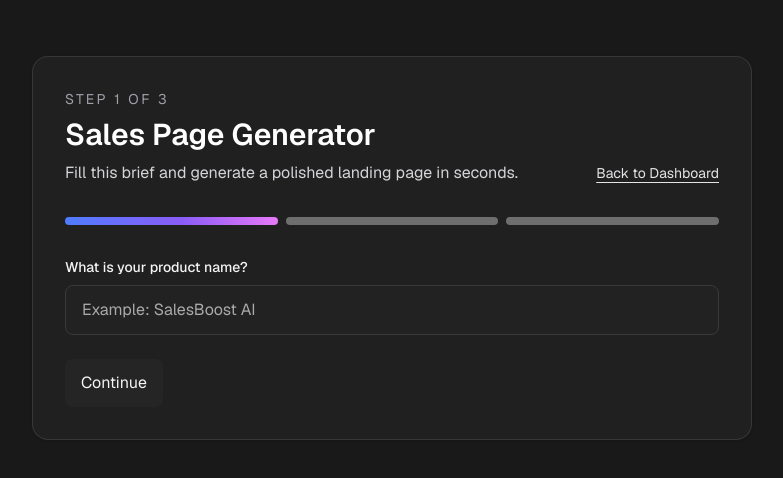
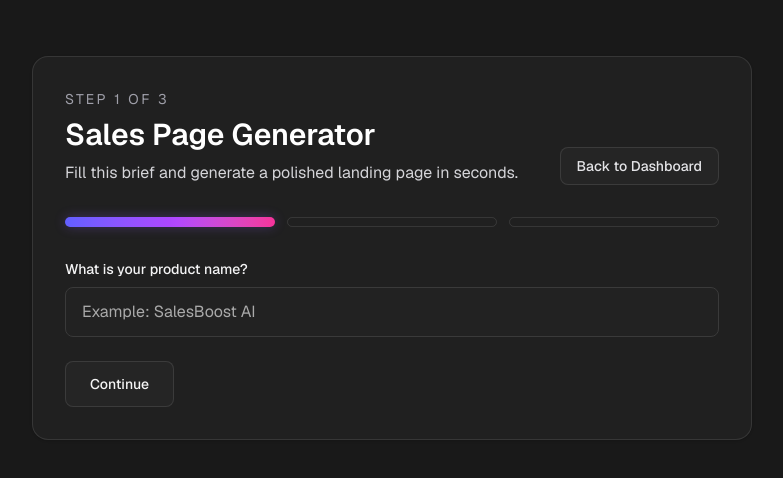
Before and after one commit to andrebagus18/ai-sales-generator, a Next.js app: page /generator in a window 1280 px wide. Shown: the top 478 px of the page, without its empty margins (248-1031 px from the left). Built offline with nearby package versions, Linux system fonts and the light colour scheme; no server answers.

Commit message:
Update UI/UX: Interactive hovers, logout loading animation, and generator page polish

```diff
--- a/app/generator/page.tsx
+++ b/app/generator/page.tsx
@@ -96,18 +96,25 @@ export default function GeneratorPage() {
             <h1 className="mt-2 text-3xl font-semibold text-white">Sales Page Generator</h1>
             <p className="mt-2 text-zinc-300">Fill this brief and generate a polished landing page in seconds.</p>
           </div>
-          <motion.div whileHover={{ x: -3 }}>
-            <Link href="/dashboard" className="text-sm text-zinc-200 underline underline-offset-4">
+          <motion.div whileHover={{ scale: 1.05 }} whileTap={{ scale: 0.95 }}>
+            <Link
+              href="/dashboard"
+              className="inline-flex items-center justify-center rounded-lg bg-[#252525] border border-white/10 px-4 py-2 text-sm font-medium text-zinc-200 transition-all hover:bg-[#333333] cursor-pointer"
+            >
               Back to Dashboard
             </Link>
           </motion.div>
         </div>
 
-        <div className="mb-8 grid grid-cols-3 gap-2">
+        <div className="mb-8 grid grid-cols-3 gap-3">
           {[1, 2, 3].map((value) => (
             <div
               key={value}
-              className={`h-2 rounded-full ${value <= step ? "gemini-progress" : "bg-zinc-200/40"}`}
+              className={`h-2.5 rounded-full transition-all duration-300 ${
+                value <= step
+                  ? "bg-gradient-to-r from-indigo-500 via-purple-500 to-pink-500 shadow-[0_0_12px_rgba(139,92,246,0.3)]"
+                  : "border border-white/10 bg-transparent"
+              }`}
               aria-hidden="true"
             />
           ))}
@@ -212,17 +219,29 @@ export default function GeneratorPage() {
 
           <div className="flex items-center gap-3">
             {step > 1 ? (
-              <button type="button" onClick={goBack} className="rounded-lg border border-white/10 px-4 py-3">
+              <button
+                type="button"
+                onClick={goBack}
+                className="rounded-lg border border-white/10 bg-[#252525] px-4 py-3 text-sm text-zinc-100 transition-all duration-200 hover:scale-105 active:scale-95 cursor-pointer hover:bg-[#333]"
+              >
                 Back
               </button>
             ) : null}
 
             {step < 3 ? (
-              <button className="rounded-lg px-4 py-3" type="button" onClick={goNext}>
+              <button
+                className="rounded-lg bg-[#252525] border border-white/10 px-6 py-3 text-sm font-medium text-white transition-all duration-200 hover:scale-105 active:scale-95 cursor-pointer hover:bg-[#333]"
+                type="button"
+                onClick={goNext}
+              >
                 Continue
               </button>
             ) : (
-              <button className="rounded-lg px-4 py-3" type="submit" disabled={isSubmitting}>
+              <button
+                className="rounded-lg bg-[#252525] border border-white/10 px-6 py-3 text-sm font-medium text-white transition-all duration-200 hover:scale-105 active:scale-95 cursor-pointer hover:bg-[#333] disabled:opacity-50"
+                type="submit"
+                disabled={isSubmitting}
+              >
                 {isSubmitting ? "Generating..." : "Generate Landing Page"}
               </button>
             )}
--- a/app/page.tsx
+++ b/app/page.tsx
@@ -35,13 +35,13 @@ async function HomeView({
           Generate conversion-focused sales pages from a brief, publish instantly, and share SEO-friendly links in minutes.
         </p>
         <div className="mt-8 flex w-full max-w-md flex-col items-center gap-3">
-          <Link href={getStartedHref} className="w-64 rounded-full border border-white/60 px-6 py-3 text-center text-base text-white">
+          <Link href={getStartedHref} className="w-64 rounded-full border border-white/60 px-6 py-3 text-center text-base text-white transition-all duration-200 hover:scale-105 active:scale-95 cursor-pointer">
             Get Started
           </Link>
-          <Link href="/login" className="w-64 rounded-full border border-white/60 px-6 py-3 text-center text-base text-white">
+          <Link href="/login" className="w-64 rounded-full border border-white/60 px-6 py-3 text-center text-base text-white transition-all duration-200 hover:scale-105 active:scale-95 cursor-pointer">
             Login
           </Link>
-          <Link href="/register" className="w-64 rounded-full border border-white/60 px-6 py-3 text-center text-base text-white">
+          <Link href="/register" className="w-64 rounded-full border border-white/60 px-6 py-3 text-center text-base text-white transition-all duration-200 hover:scale-105 active:scale-95 cursor-pointer">
             Register
           </Link>
         </div>
--- a/components/dashboard/dashboard-navbar.tsx
+++ b/components/dashboard/dashboard-navbar.tsx
@@ -23,12 +23,15 @@ type DashboardNavbarProps = {
 export function DashboardNavbar({ search, onSearchChange, historyItems }: DashboardNavbarProps) {
   const router = useRouter();
   const [isHistoryOpen, setIsHistoryOpen] = useState(false);
+  const [isLoggingOut, setIsLoggingOut] = useState(false);
 
   async function handleLogout() {
     const confirmed = window.confirm("Are you sure you want to logout?");
     if (!confirmed) {
       return;
     }
+
+    setIsLoggingOut(true);
 
     try {
       localStorage.clear();
@@ -53,23 +56,24 @@ export function DashboardNavbar({ search, onSearchChange, historyItems }: Dashbo
         <button
           type="button"
           onClick={() => setIsHistoryOpen(true)}
-          className="inline-flex items-center gap-2 rounded-lg border border-white/10 px-4 py-2 text-sm"
+          className="inline-flex items-center gap-2 rounded-lg border border-white/10 px-4 py-2 text-sm transition-all duration-200 hover:scale-105 active:scale-95 cursor-pointer"
         >
           <History size={16} />
           History
         </button>
         <Link
           href="/generator"
-          className="rounded-lg border border-white/10 bg-[#252525] px-4 py-2 text-sm text-white transition hover:bg-[#333]"
+          className="rounded-lg border border-white/10 bg-[#252525] px-4 py-2 text-sm text-white transition-all duration-200 hover:scale-105 active:scale-95 cursor-pointer"
         >
           New Page
         </Link>
         <button
           type="button"
+          disabled={isLoggingOut}
           onClick={handleLogout}
-          className="rounded-lg border border-red-400/40 px-4 py-2 text-sm text-red-300"
+          className="rounded-lg border border-red-400/40 px-4 py-2 text-sm text-red-300 transition-all duration-200 hover:scale-105 active:scale-95 cursor-pointer disabled:opacity-50"
         >
-          Logout
+          {isLoggingOut ? "Logging out..." : "Logout"}
         </button>
       </div>
 
--- a/components/dashboard/page-actions.tsx
+++ b/components/dashboard/page-actions.tsx
@@ -92,13 +92,16 @@ export function PageActions({ id, isPublished }: PageActionsProps) {
   return (
     <>
       <div className="flex items-center gap-2 text-sm">
-        <a href={`/preview/${id}`} className="rounded-md border border-white/10 px-3 py-1 transition hover:bg-zinc-700">
+        <a
+          href={`/preview/${id}`}
+          className="rounded-md border border-white/10 px-3 py-1 transition-all duration-200 hover:scale-105 active:scale-95 cursor-pointer hover:bg-zinc-700"
+        >
           Preview
         </a>
         <button
           onClick={onCopyPublicLink}
           disabled={!isPublished}
-          className="rounded-md border border-white/10 px-3 py-1 transition hover:bg-zinc-700 disabled:cursor-not-allowed disabled:opacity-50"
+          className="rounded-md border border-white/10 px-3 py-1 transition-all duration-200 hover:scale-105 active:scale-95 cursor-pointer hover:bg-zinc-700 disabled:cursor-not-allowed disabled:opacity-50"
           type="button"
           title={isPublished ? "Copy public link" : "Publish first to share publicly"}
         >
@@ -107,7 +110,7 @@ export function PageActions({ id, isPublished }: PageActionsProps) {
         <button
           onClick={onTogglePublish}
           disabled={isPending}
-          className="rounded-md border border-white/10 px-3 py-1 transition hover:bg-zinc-700 disabled:opacity-60"
+          className="rounded-md border border-white/10 px-3 py-1 transition-all duration-200 hover:scale-105 active:scale-95 cursor-pointer hover:bg-zinc-700 disabled:opacity-60"
           type="button"
         >
           {isPublished ? "Unpublish" : "Publish"}
@@ -115,7 +118,7 @@ export function PageActions({ id, isPublished }: PageActionsProps) {
         <button
           onClick={() => setIsDeleteModalOpen(true)}
           disabled={isPending}
-          className="rounded-md border border-red-400/40 px-3 py-1 text-red-400 transition hover:bg-red-900/30 disabled:opacity-60"
+          className="rounded-md border border-red-400/40 px-3 py-1 text-red-400 transition-all duration-200 hover:scale-105 active:scale-95 cursor-pointer hover:bg-red-900/30 disabled:opacity-60"
           type="button"
         >
           Delete
```
Also changed, not shown: issue.txt (added), 1 other file (tests, documents, lock files or other folders).
